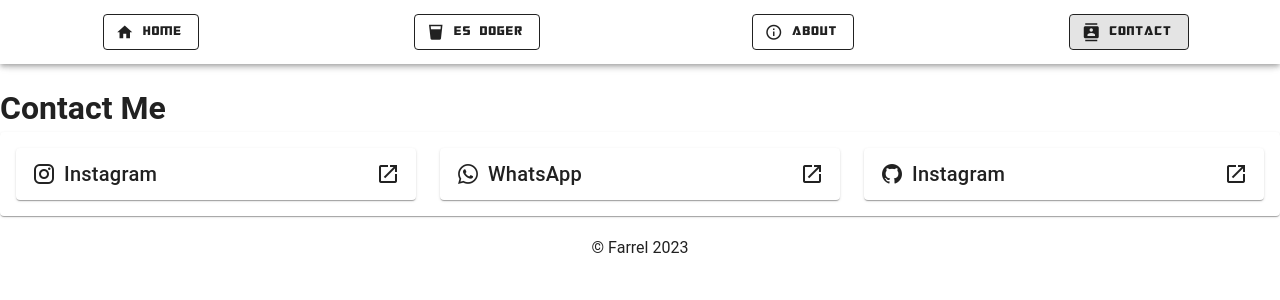
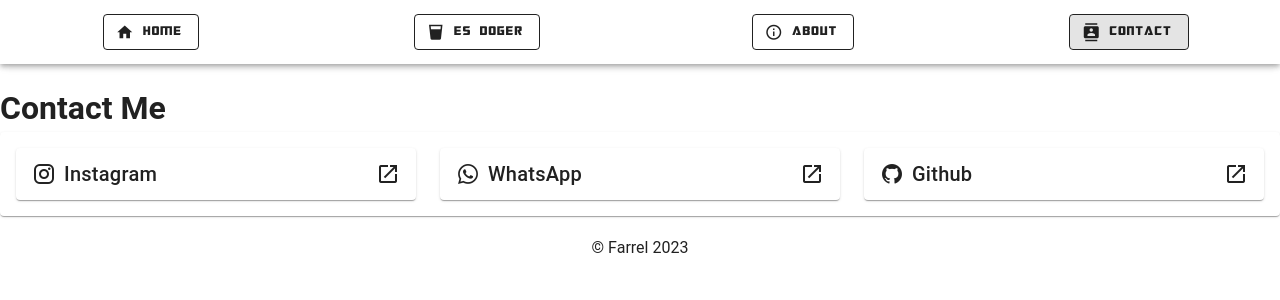
Before and after one commit to farrelzkrs/Styling-and-Assets-Nuxt, a Nuxt app: page /contact in a window 1280 px wide. Shown: the top 300 px of the page. Built offline with nearby package versions, Linux system fonts and the light colour scheme.

Commit message:
change github contact

```diff
--- a/pages/contact.vue
+++ b/pages/contact.vue
@@ -18,7 +18,7 @@ const cards = [
     icon: "mdi-whatsapp",
   },
   {
-    title: "Instagram",
+    title: "Github",
     href: "https://github.com/farrelzkrs",
     flex: 4,
     icon: "mdi-github",
```
